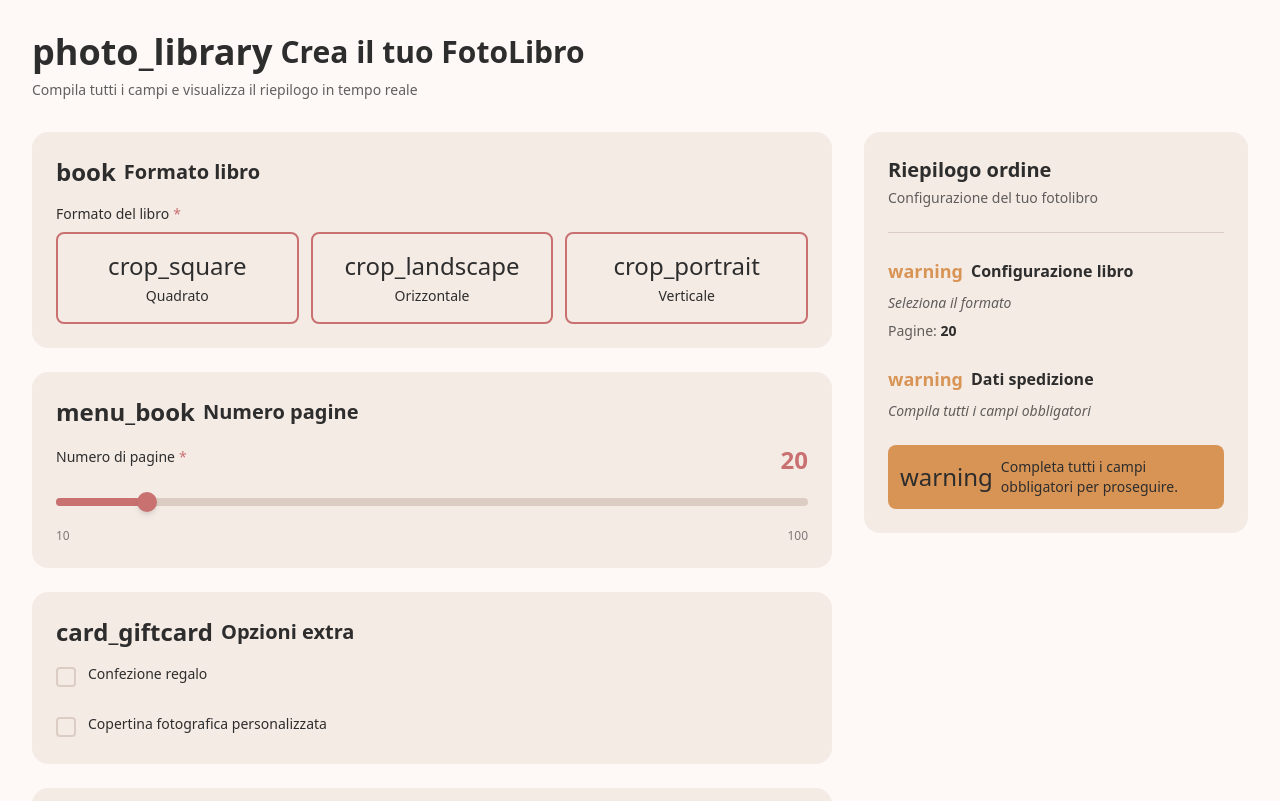
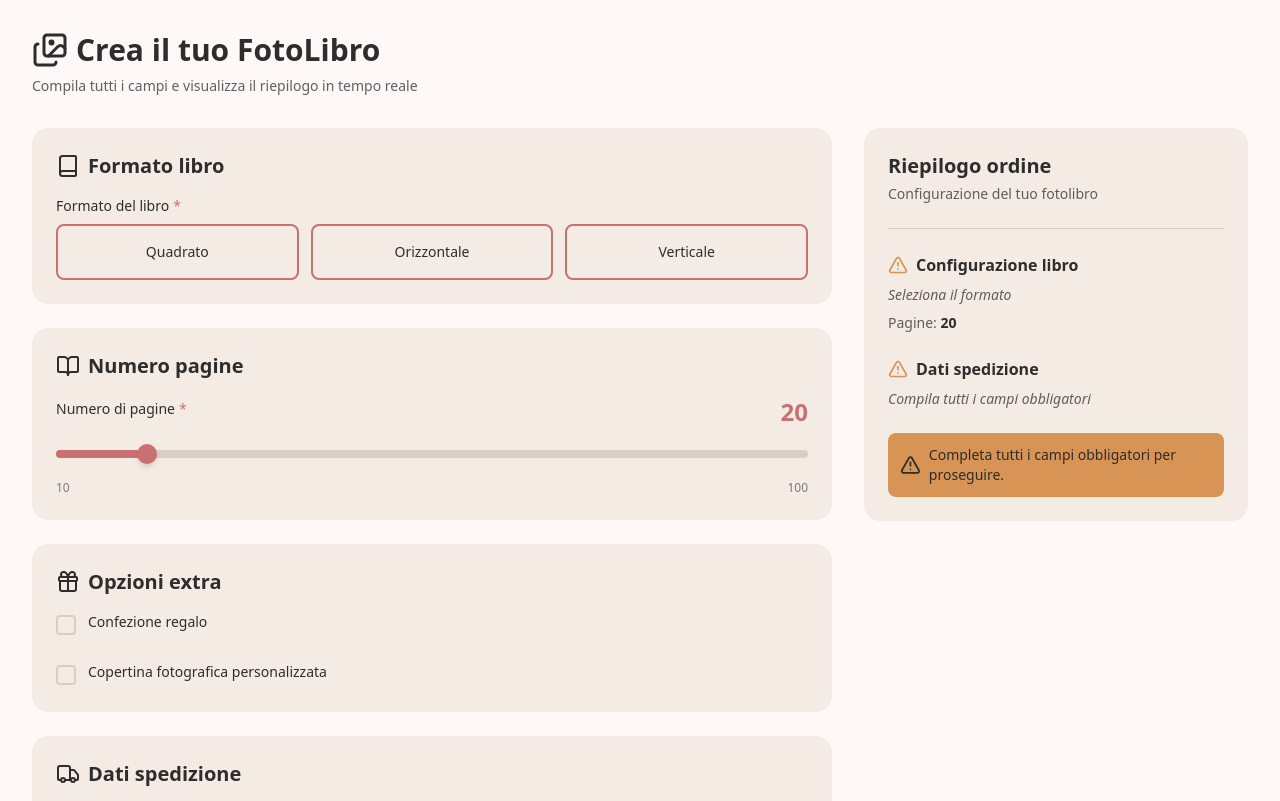
Before and after one commit to elisagiorgi/my-photobook, a Next.js app in the folder myphotobook/: page / in a window 1280 px wide. Shown: the top 801 px of the page. Built offline with nearby package versions, Linux system fonts and the light colour scheme.

Commit message:
refactor: remove Icon component and replace with lucide-react icons

```diff
--- a/myphotobook/app/components/atoms/Icon.tsx
+++ /dev/null
@@ -1,45 +0,0 @@
-import React from "react";
-import { cva, type VariantProps } from "class-variance-authority";
-
-const iconVariants = cva("", {
-  variants: {
-    size: {
-      sm: "text-lg", // 18px
-      md: "text-2xl", // 24px
-      lg: "text-4xl", // 36px
-      xl: "text-6xl", // 60px
-    },
-  },
-  defaultVariants: {
-    size: "md",
-  },
-});
-
-export interface IconProps
-  extends React.HTMLAttributes<HTMLSpanElement>,
-    VariantProps<typeof iconVariants> {
-  name: string;
-  filled?: boolean;
-  size?: "sm" | "md" | "lg" | "xl";
-}
-
-export function Icon({
-  name,
-  size,
-  filled = false,
-  className = "",
-  style,
-  ...props
-}: IconProps) {
-  const iconClass = filled ? "material-symbols" : "material-symbols-outlined";
-
-  return (
-    <span
-      className={`${iconClass} ${iconVariants({ size })} ${className}`}
-      style={style}
-      {...props}
-    >
-      {name}
-    </span>
-  );
-}
--- a/myphotobook/app/components/atoms/index.ts
+++ b/myphotobook/app/components/atoms/index.ts
@@ -1,5 +1,4 @@
 // Atoms
 export { Button } from "./Button";
-export { Icon } from "./Icon";
 export { Input } from "./Input";
 export { Label } from "./Label";
--- a/myphotobook/app/components/molecules/BookFormatSelector.tsx
+++ b/myphotobook/app/components/molecules/BookFormatSelector.tsx
@@ -1,6 +1,5 @@
 import { Button } from "@/components/atoms/Button";
 import { Label } from "@/components/atoms/Label";
-import { Icon } from "@/components/atoms/Icon";
 import type {
   BookFormat,
   SquareSize,
@@ -38,7 +37,6 @@ export function BookFormatSelector({
             className="h-auto py-4"
           >
             <div className="text-center flex flex-col items-center gap-1">
-              <Icon name="crop_square" size="md" />
               <div className="text-sm">Quadrato</div>
             </div>
           </Button>
@@ -50,7 +48,6 @@ export function BookFormatSelector({
             className="h-auto py-4"
           >
             <div className="text-center flex flex-col items-center gap-1">
-              <Icon name="crop_landscape" size="md" />
               <div className="text-sm">Orizzontale</div>
             </div>
           </Button>
@@ -62,7 +59,6 @@ export function BookFormatSelector({
             className="h-auto py-4"
           >
             <div className="text-center flex flex-col items-center gap-1">
-              <Icon name="crop_portrait" size="md" />
               <div className="text-sm">Verticale</div>
             </div>
           </Button>
--- a/myphotobook/app/components/molecules/ExtraOptions.tsx
+++ b/myphotobook/app/components/molecules/ExtraOptions.tsx
@@ -4,7 +4,7 @@ import * as Checkbox from "@radix-ui/react-checkbox";
 import { Label } from "@/components/atoms/Label";
 import { Input } from "@/components/atoms/Input";
 import { Button } from "@/components/atoms/Button";
-import { Icon } from "@/components/atoms/Icon";
+import { Check } from "lucide-react";
 
 interface ExtraOptionsProps {
   giftWrap: boolean;
@@ -42,7 +42,7 @@ export function ExtraOptions({
             }}
           >
             <Checkbox.Indicator>
-              <Icon name="check" size="sm" style={{ color: "white" }} />
+              <Check size={18} style={{ color: "white" }} />
             </Checkbox.Indicator>
           </Checkbox.Root>
           <Label htmlFor="giftWrap" className="cursor-pointer mb-0">
@@ -82,7 +82,7 @@ export function ExtraOptions({
             }}
           >
             <Checkbox.Indicator>
-              <Icon name="check" size="sm" style={{ color: "white" }} />
+              <Check size={18} style={{ color: "white" }} />
             </Checkbox.Indicator>
           </Checkbox.Root>
           <Label htmlFor="customCover" className="cursor-pointer mb-0">
--- a/myphotobook/app/components/molecules/PageCountSelector.tsx
+++ b/myphotobook/app/components/molecules/PageCountSelector.tsx
@@ -1,7 +1,7 @@
 "use client";
 import * as Slider from "@radix-ui/react-slider";
 import { Label } from "@/components/atoms/Label";
-import { Icon } from "@/components/atoms/Icon";
+import { TriangleAlert } from "lucide-react";
 
 interface PageCountSelectorProps {
   pages: number;
@@ -64,7 +64,7 @@ export function PageCountSelector({ pages, onChange }: PageCountSelectorProps) {
             color: "var(--warning-foreground)",
           }}
         >
-          <Icon name="warning" size="md" />
+          <TriangleAlert size={24} />
           <div>
             <strong>Attenzione:</strong> il costo aumenterà per l'aggiunta di
             pagine extra.
--- a/myphotobook/app/components/molecules/ShippingForm.tsx
+++ b/myphotobook/app/components/molecules/ShippingForm.tsx
@@ -5,7 +5,7 @@ import { zodResolver } from "@hookform/resolvers/zod";
 import { Button } from "@/components/atoms/Button";
 import { Input } from "@/components/atoms/Input";
 import { Label } from "@/components/atoms/Label";
-import { Icon } from "@/components/atoms/Icon";
+import { Hourglass, Save } from "lucide-react";
 import {
   shippingFormSchema,
   type ShippingFormData,
@@ -162,7 +162,7 @@ export function ShippingForm({ onSave, disabled = false }: ShippingFormProps) {
           disabled={disabled || isSubmitting}
           className="flex items-center gap-2"
         >
-          <Icon name={isSubmitting ? "hourglass_empty" : "save"} size="sm" />
+          {isSubmitting ? <Hourglass size={18} /> : <Save size={18} />}
           {isSubmitting ? "Salvataggio..." : "Salva indirizzo"}
         </Button>
       </div>
--- a/myphotobook/app/components/organisms/PreviewPanel.tsx
+++ b/myphotobook/app/components/organisms/PreviewPanel.tsx
@@ -3,7 +3,7 @@ import {
   isShippingDataComplete,
   isBookConfigurationComplete,
 } from "@/app/types/photobook";
-import { Icon } from "@/components/atoms/Icon";
+import { CircleCheck, TriangleAlert } from "lucide-react";
 
 interface PreviewPanelProps {
   state: PhotobookState;
@@ -39,13 +39,11 @@ export function PreviewPanel({ state }: PreviewPanelProps) {
 
       <section className="space-y-2">
         <h3 className="font-semibold flex items-center gap-2">
-          <Icon
-            name={bookComplete ? "check_circle" : "warning"}
-            size="sm"
-            style={{
-              color: bookComplete ? "var(--success)" : "var(--warning)",
-            }}
-          />
+          {bookComplete ? (
+            <CircleCheck size={20} style={{ color: "var(--success)" }} />
+          ) : (
+            <TriangleAlert size={20} style={{ color: "var(--warning)" }} />
+          )}
           Configurazione libro
         </h3>
 
@@ -75,18 +73,11 @@ export function PreviewPanel({ state }: PreviewPanelProps) {
       </section>
       <section className="space-y-2">
         <h3 className="font-semibold flex items-center gap-2">
-          <Icon
-            name={
-              shippingComplete && shippingDataSaved ? "check_circle" : "warning"
-            }
-            size="sm"
-            style={{
-              color:
-                shippingComplete && shippingDataSaved
-                  ? "var(--success)"
-                  : "var(--warning)",
-            }}
-          />
+          {shippingComplete && shippingDataSaved ? (
+            <CircleCheck size={20} style={{ color: "var(--success)" }} />
+          ) : (
+            <TriangleAlert size={20} style={{ color: "var(--warning)" }} />
+          )}
           Dati spedizione
         </h3>
 
@@ -121,11 +112,7 @@ export function PreviewPanel({ state }: PreviewPanelProps) {
 
             {bookConfiguration.giftWrap && (
               <div className="text-sm flex items-center gap-1">
-                <Icon
-                  name="check_circle"
-                  size="sm"
-                  style={{ color: "var(--success)" }}
-                />
+                <CircleCheck size={18} style={{ color: "var(--success)" }} />
                 Confezione regalo
                 {bookConfiguration.giftMessage && (
                   <p className="ml-5 mt-1 italic opacity-75">
@@ -137,11 +124,7 @@ export function PreviewPanel({ state }: PreviewPanelProps) {
 
             {bookConfiguration.customCover && (
               <div className="text-sm flex items-center gap-1">
-                <Icon
-                  name="check_circle"
-                  size="sm"
-                  style={{ color: "var(--success)" }}
-                />
+                <CircleCheck size={18} style={{ color: "var(--success)" }} />
                 Copertina personalizzata
                 {bookConfiguration.coverLayout && (
                   <span className="ml-1">
@@ -169,12 +152,12 @@ export function PreviewPanel({ state }: PreviewPanelProps) {
       >
         {shippingComplete && shippingDataSaved && bookComplete ? (
           <div className="flex items-center gap-2">
-            <Icon name="check_circle" size="md" />
+            <CircleCheck size={24} />
             <span>Configurazione completa! Puoi confermare l'ordine.</span>
           </div>
         ) : (
           <div className="flex items-center gap-2">
-            <Icon name="warning" size="md" />
+            <TriangleAlert size={24} />
             <span>Completa tutti i campi obbligatori per proseguire.</span>
           </div>
         )}
--- a/myphotobook/app/globals.css
+++ b/myphotobook/app/globals.css
@@ -1,6 +1,4 @@
 @import "tailwindcss";
-@import url("https://fonts.googleapis.com/css2?family=Material+Symbols+Outlined:opsz,wght,FILL,GRAD@20..48,100..700,0..1,-50..200&display=optional");
-@import url("https://fonts.googleapis.com/css2?family=Material+Symbols:opsz,wght,FILL,GRAD@20..48,100..700,0..1,-50..200&display=optional");
 
 :root {
   --background: #fef9f6;
--- a/myphotobook/app/page.tsx
+++ b/myphotobook/app/page.tsx
@@ -7,7 +7,7 @@ import { ExtraOptions } from "@/components/molecules/ExtraOptions";
 import { PreviewPanel } from "@/components/organisms/PreviewPanel";
 import { usePhotobook } from "@/app/context/PhotobookContext";
 import type { ShippingData } from "@/app/types/photobook";
-import { Icon } from "@/components/atoms/Icon";
+import { Images, Book, BookOpen, Gift, Truck, Pencil } from "lucide-react";
 
 export default function Home() {
   const {
@@ -39,7 +39,7 @@ export default function Home() {
       <div className="max-w-7xl mx-auto">
         <header className="mb-8">
           <h1 className="text-3xl font-bold mb-2 flex items-center gap-2">
-            <Icon name="photo_library" size="lg" />
+            <Images size={36} />
             Crea il tuo FotoLibro
           </h1>
           <p className="text-sm opacity-75">
@@ -54,7 +54,7 @@ export default function Home() {
               style={{ backgroundColor: "var(--disabled)" }}
             >
               <h2 className="text-xl font-semibold mb-4 flex items-center gap-2">
-                <Icon name="book" size="md" />
+                <Book size={24} />
                 Formato libro
               </h2>
               <BookFormatSelector
@@ -70,7 +70,7 @@ export default function Home() {
               style={{ backgroundColor: "var(--disabled)" }}
             >
               <h2 className="text-xl font-semibold mb-4 flex items-center gap-2">
-                <Icon name="menu_book" size="md" />
+                <BookOpen size={24} />
                 Numero pagine
               </h2>
               <PageCountSelector
@@ -84,7 +84,7 @@ export default function Home() {
               style={{ backgroundColor: "var(--disabled)" }}
             >
               <h2 className="text-xl font-semibold mb-4 flex items-center gap-2">
-                <Icon name="card_giftcard" size="md" />
+                <Gift size={24} />
                 Opzioni extra
               </h2>
               <ExtraOptions
@@ -104,7 +104,7 @@ export default function Home() {
               style={{ backgroundColor: "var(--disabled)" }}
             >
               <h2 className="text-xl font-semibold mb-4 flex items-center gap-2">
-                <Icon name="local_shipping" size="md" />
+                <Truck size={24} />
                 Dati spedizione
               </h2>
               <ShippingForm
@@ -116,7 +116,7 @@ export default function Home() {
                   onClick={() => setShippingDataSaved(false)}
                   className="mt-4 text-sm underline opacity-75 hover:opacity-100 flex items-center gap-1"
                 >
-                  <Icon name="edit" size="sm" />
+                  <Pencil size={18} />
                   Modifica dati
                 </button>
               )}
--- a/myphotobook/package.json
+++ b/myphotobook/package.json
@@ -17,6 +17,7 @@
     "@radix-ui/react-slider": "^1.3.6",
     "class-variance-authority": "^0.7.1",
     "clsx": "^2.1.1",
+    "lucide-react": "^0.562.0",
     "next": "16.1.2",
     "react": "19.2.3",
     "react-dom": "19.2.3",
```
Also changed, not shown: 1 other file (tests, documents, lock files or other folders).
